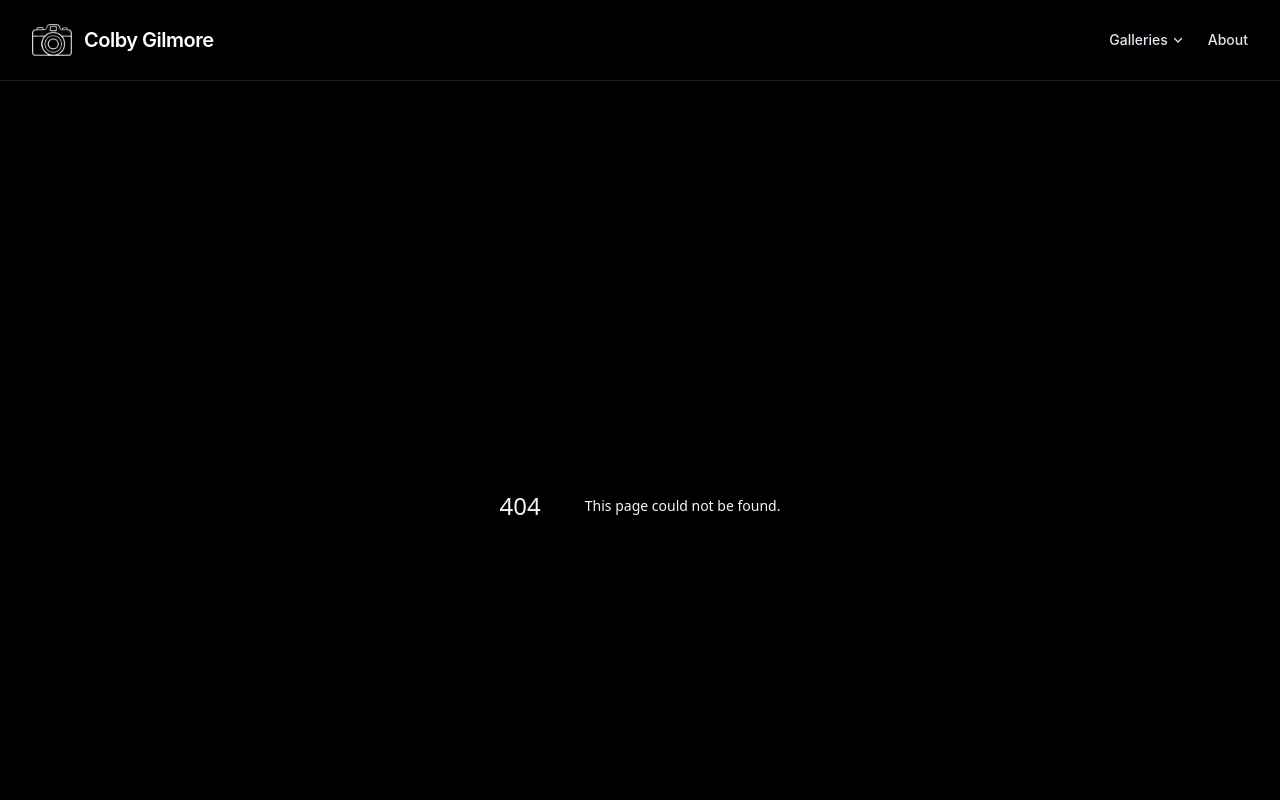
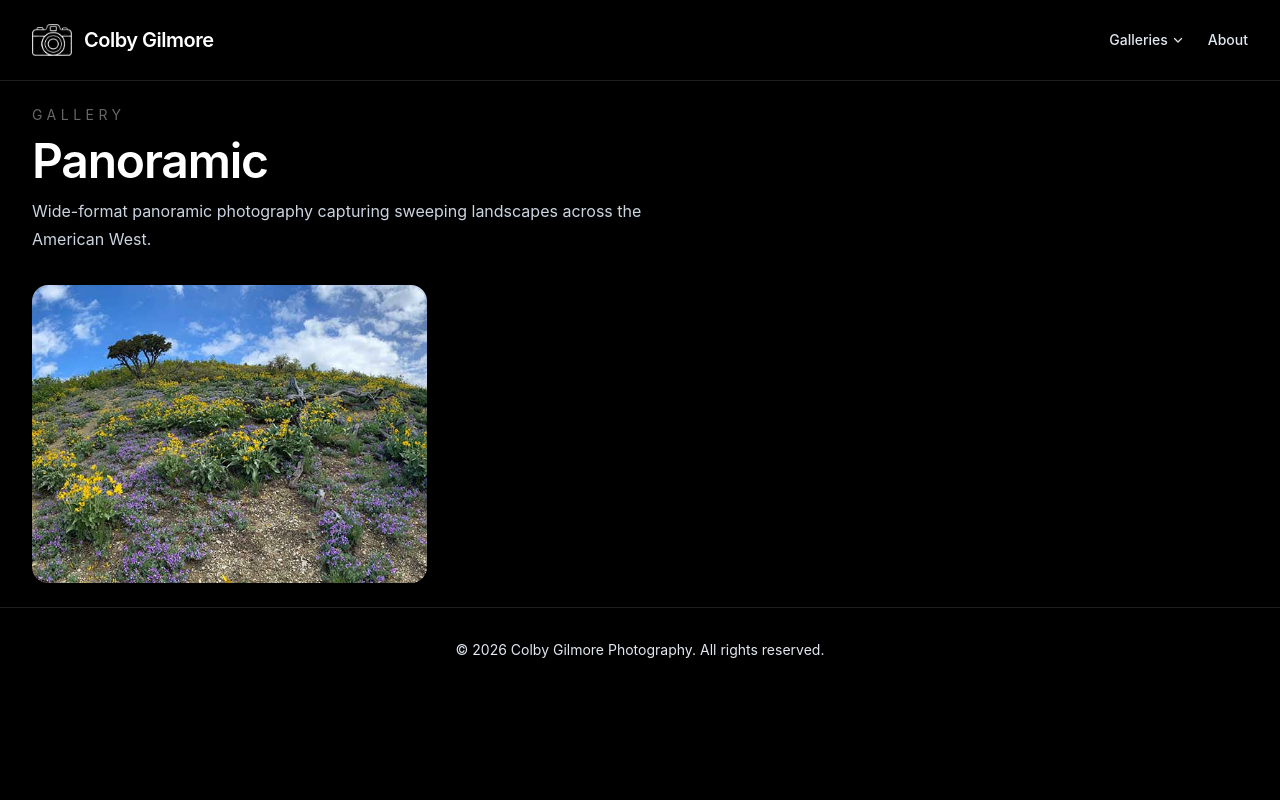
Before and after one commit to colbygilmore/photography-site, a Next.js app: page /galleries/panoramic in a window 1280 px wide. Before the commit this address had no page. Shown: the top 800 px of the page. Built offline with nearby package versions, Linux system fonts and the light colour scheme.

Commit message:
Add panoramic gallery page and link it from nav and homepage
Mirrors the Water gallery layout for the new Panoramic collection.

```diff
--- /dev/null
+++ b/app/galleries/panoramic/page.tsx
@@ -0,0 +1,53 @@
+'use client';
+import { useState } from 'react';
+import Image from 'next/image';
+import PhotoLightbox from '../../../components/photo-lightbox';
+
+type Photo = { src: string; alt: string };
+
+const photos: Photo[] = [
+  { src: '/photos/panoCollection.jpg', alt: 'Panoramic landscape' },
+];
+
+export default function PanoramicGalleryPage() {
+  const [lightboxIndex, setLightboxIndex] = useState<number | null>(null);
+
+  return (
+    <section className="space-y-8">
+      <div className="space-y-3">
+        <p className="text-sm uppercase tracking-[0.32em] text-[#666666]">Gallery</p>
+        <h1 className="text-4xl font-semibold tracking-tight text-white sm:text-5xl">Panoramic</h1>
+        <p className="max-w-2xl text-base leading-7 text-slate-300">
+          Wide-format panoramic photography capturing sweeping landscapes across the American West.
+        </p>
+      </div>
+
+      <div className="columns-1 gap-4 sm:columns-2 lg:columns-3">
+        {photos.map((photo, index) => (
+          <div
+            key={photo.src}
+            className="mb-4 break-inside-avoid cursor-pointer overflow-hidden rounded-2xl"
+            onClick={() => setLightboxIndex(index)}
+          >
+            <Image
+              src={photo.src}
+              alt={photo.alt}
+              width={600}
+              height={800}
+              className="w-full object-cover transition duration-300 hover:scale-[1.02] hover:opacity-90"
+            />
+          </div>
+        ))}
+      </div>
+
+      {lightboxIndex !== null && (
+        <PhotoLightbox
+          photos={photos}
+          currentIndex={lightboxIndex}
+          onClose={() => setLightboxIndex(null)}
+          onNavigate={setLightboxIndex}
+        />
+      )}
+    </section>
+  );
+}
--- a/app/page.tsx
+++ b/app/page.tsx
@@ -1,6 +1,6 @@
 import HeroCarousel from '../components/image_carosel/hero-carousel';
 import Image from 'next/image';
-// import Link from 'next/link';
+import Link from 'next/link';
 
 
 export default function HomePage() {
@@ -50,10 +50,10 @@ export default function HomePage() {
               <Image src="/photos/zion_03.jpg" alt="Zion" width={400} height={250} className="w-full object-cover" />
               <span className="absolute bottom-3 left-3 text-sm font-medium text-white drop-shadow-md">Desert</span>
             </div>
-            <div className="relative overflow-hidden">
+            <Link href="/galleries/panoramic" className="relative block overflow-hidden">
               <Image src="/photos/panoCollection.jpg" alt="Zion" width={400} height={250} className="w-full object-cover" />
               <span className="absolute bottom-3 left-3 text-sm font-medium text-white drop-shadow-md">Panoramic</span>
-            </div>
+            </Link>
             <div className="relative overflow-hidden">
               <Image src="/photos/organicCollection.jpg" alt="Glen Canyon Dam" width={400} height={250} className="w-full object-cover" />
               <span className="absolute bottom-3 left-3 text-sm font-medium text-white drop-shadow-md">Organic</span>
--- a/components/header.tsx
+++ b/components/header.tsx
@@ -27,6 +27,12 @@ export default function Header() {
                 >
                   Water
                 </Link>
+                <Link
+                  href="/galleries/panoramic"
+                  className="block px-4 py-2 text-slate-200 transition hover:text-amber-300"
+                >
+                  Panoramic
+                </Link>
               </div>
             </div>
           </div>
```
